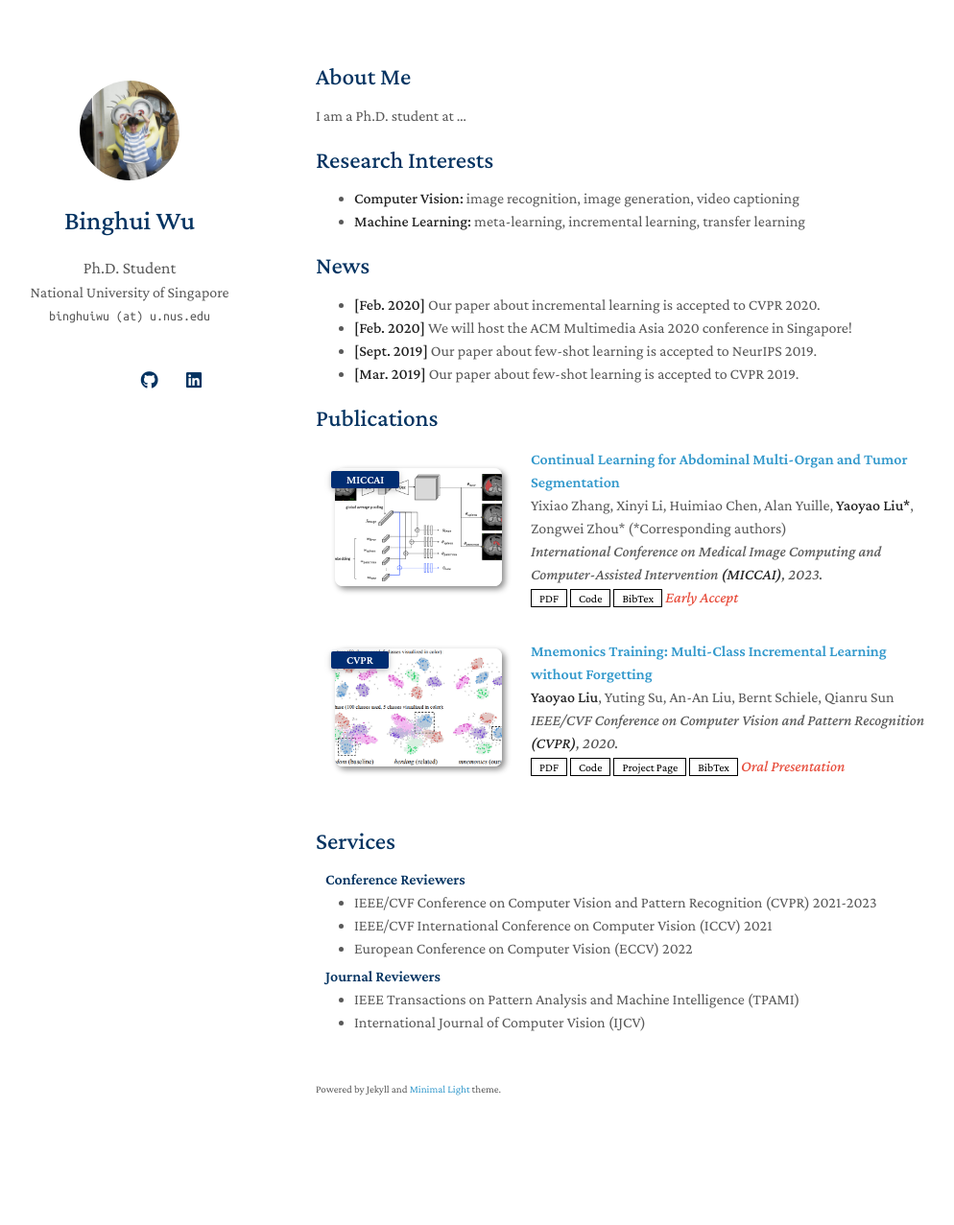
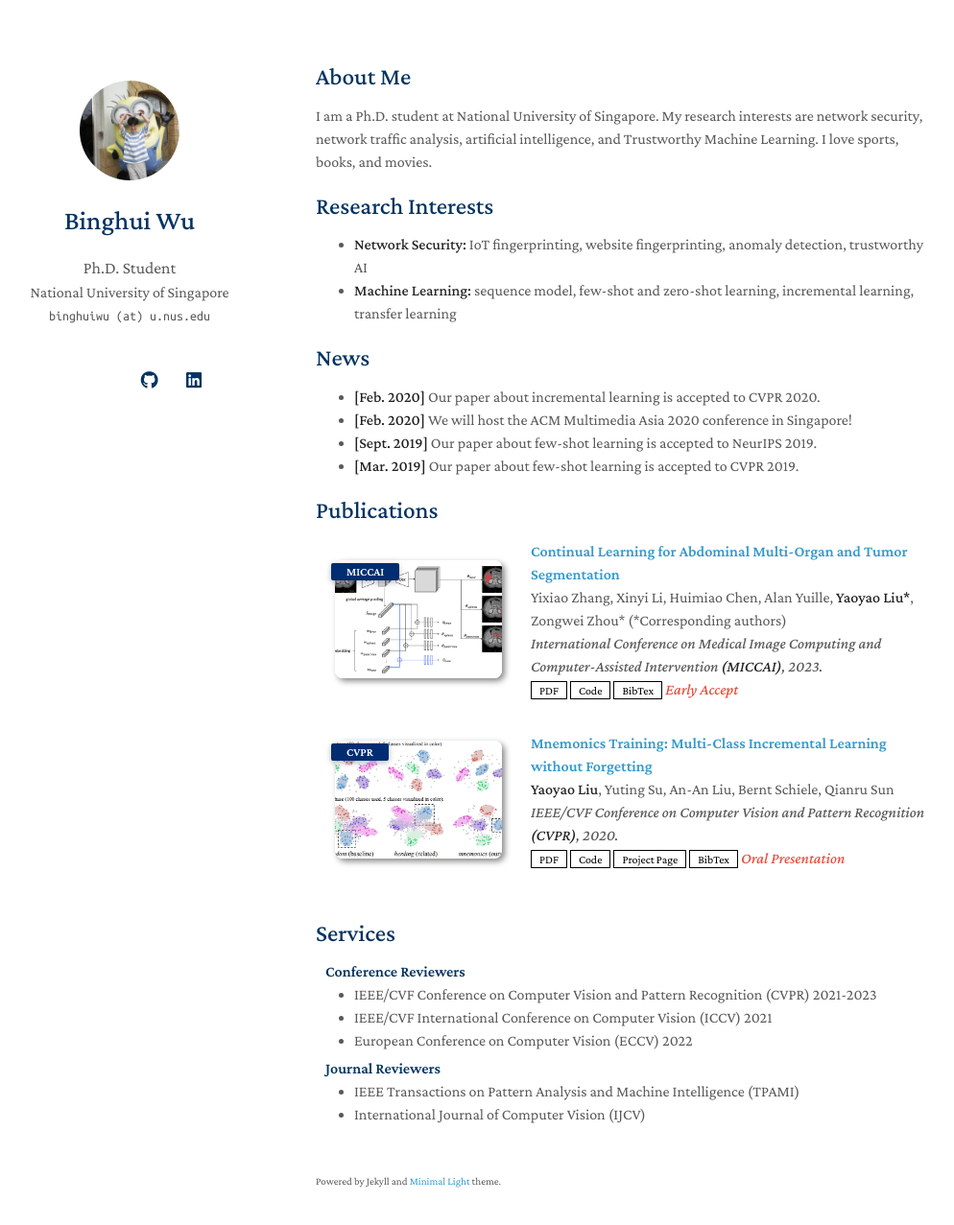
Before and after one commit to Binghui99/binghuiweb.github.io, a Jekyll site: the page built from index.md, in a window 1280 px wide and 1312 px high. Shown: the top 1277 px of the window at 96% size, without its empty margins (141-1135 px from the left). Built offline with Jekyll 4.4.1, drawn with Linux system fonts in a browser that asks for light colours; nearby versions of some CDN libraries; a style sheet for code colours, icons or effects is not loaded; our own code applies the rules of GitHub Pages for plain Markdown files.

Commit message:
更新 index.md

```diff
--- a/index.md
+++ b/index.md
@@ -4,12 +4,13 @@ layout: homepage
 
 ## About Me
 
-I am a Ph.D. student at ...
+I am a Ph.D. student at National University of Singapore. My research interests are network security, network traffic analysis, artificial intelligence, and Trustworthy Machine Learning.
+I love sports, books, and movies.
 
 ## Research Interests
 
-- **Computer Vision:** image recognition, image generation, video captioning
-- **Machine Learning:** meta-learning, incremental learning, transfer learning
+- **Network Security:** IoT fingerprinting, website fingerprinting, anomaly detection, trustworthy AI
+- **Machine Learning:** sequence model, few-shot and zero-shot learning, incremental learning, transfer learning
 
 ## News
 
```
